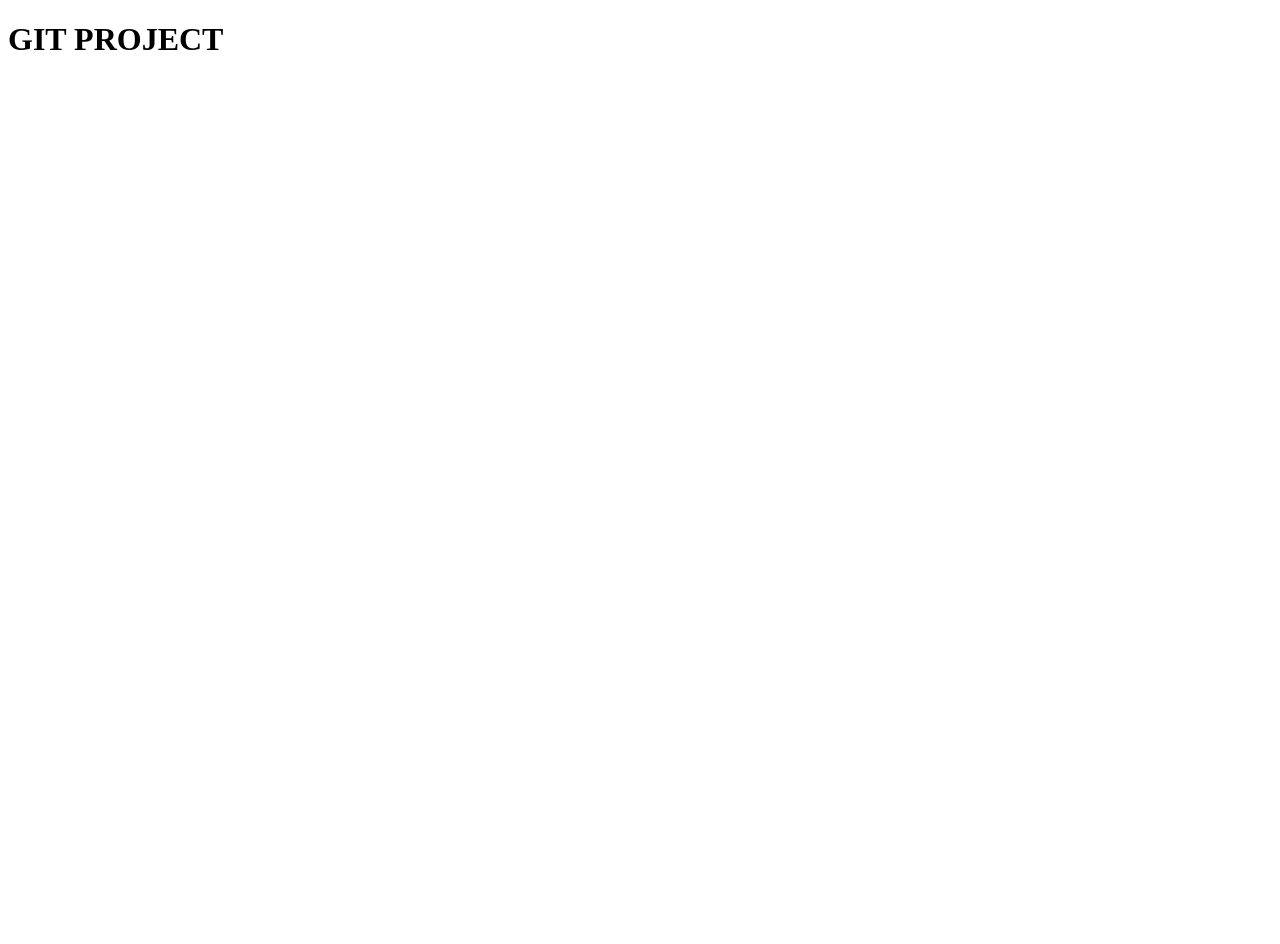
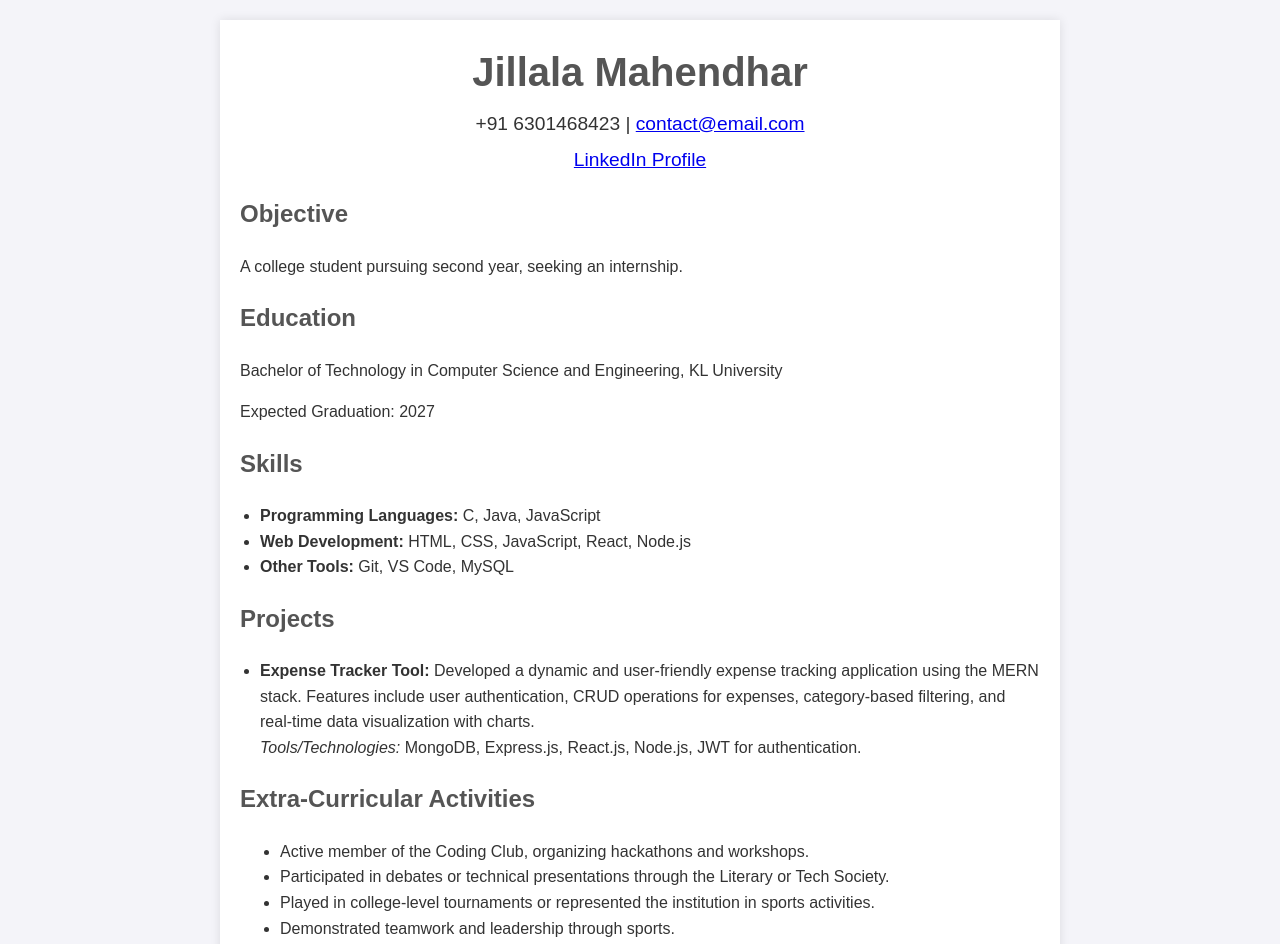
Before and after one commit to mahendharjillala/git_project, a plain HTML site: page index.html in a window 1280 px wide. Before the commit the page ends 800 px from the top, so only its background shows below. Drawn offline with Linux system fonts and the light colour scheme.

Commit message:
Update index.html

```diff
--- a/index.html
+++ b/index.html
@@ -3,9 +3,100 @@
 <head>
     <meta charset="UTF-8">
     <meta name="viewport" content="width=device-width, initial-scale=1.0">
-    <title>GIT</title>
+    <title>Mahendhar Jillala's Resume</title>
+    <style>
+        body {
+            font-family: Arial, sans-serif;
+            margin: 0;
+            padding: 0;
+            line-height: 1.6;
+            background-color: #f4f4f9;
+            color: #333;
+        }
+        .container {
+            max-width: 800px;
+            margin: 20px auto;
+            background: #fff;
+            padding: 20px;
+            box-shadow: 0 0 10px rgba(0, 0, 0, 0.1);
+        }
+        h1, h2, h3 {
+            color: #555;
+        }
+        .header {
+            text-align: center;
+        }
+        .header h1 {
+            margin: 0;
+            font-size: 2.5em;
+        }
+        .header p {
+            margin: 5px 0;
+            font-size: 1.2em;
+        }
+        section {
+            margin-bottom: 20px;
+        }
+        .skills ul, .projects ul {
+            list-style-type: disc;
+            padding-left: 20px;
+        }
+        .contact a {
+            color: #0066cc;
+            text-decoration: none;
+        }
+        .contact a:hover {
+            text-decoration: underline;
+        }
+    </style>
 </head>
 <body>
-    <h1>GIT PROJECT</h1>
+    <div class="container">
+        <div class="header">
+            <h1>Jillala Mahendhar</h1>
+            <p>+91 6301468423 | <a href="mailto:2300032037csehte@gmail.com">contact@email.com</a></p>
+            <p><a href="https://www.linkedin.com/in/mahendhar-jillala-4107802a7/">LinkedIn Profile</a></p>
+        </div>
+
+        <section>
+            <h2>Objective</h2>
+            <p>A college student pursuing second year, seeking an internship.</p>
+        </section>
+
+        <section>
+            <h2>Education</h2>
+            <p>Bachelor of Technology in Computer Science and Engineering, KL University</p>
+            <p>Expected Graduation: 2027</p>
+        </section>
+
+        <section class="skills">
+            <h2>Skills</h2>
+            <ul>
+                <li><strong>Programming Languages:</strong> C, Java, JavaScript</li>
+                <li><strong>Web Development:</strong> HTML, CSS, JavaScript, React, Node.js</li>
+                <li><strong>Other Tools:</strong> Git, VS Code, MySQL</li>
+            </ul>
+        </section>
+
+        <section class="projects">
+            <h2>Projects</h2>
+            <ul>
+                <li>
+                    <strong>Expense Tracker Tool:</strong> Developed a dynamic and user-friendly expense tracking application using the MERN stack. Features include user authentication, CRUD operations for expenses, category-based filtering, and real-time data visualization with charts.<br>
+                    <em>Tools/Technologies:</em> MongoDB, Express.js, React.js, Node.js, JWT for authentication.
+                </li>
+            </ul>
+        </section>
+
+        <section>
+            <h2>Extra-Curricular Activities</h2>
+            <ul>
+                <li>Active member of the Coding Club, organizing hackathons and workshops.</li>
+                <li>Participated in debates or technical presentations through the Literary or Tech Society.</li>
+                <li>Played in college-level tournaments or represented the institution in sports activities.</li>
+                <li>Demonstrated teamwork and leadership through sports.</li>
+            </ul>
+        </section>
+    </div>
 </body>
 </html>
```
